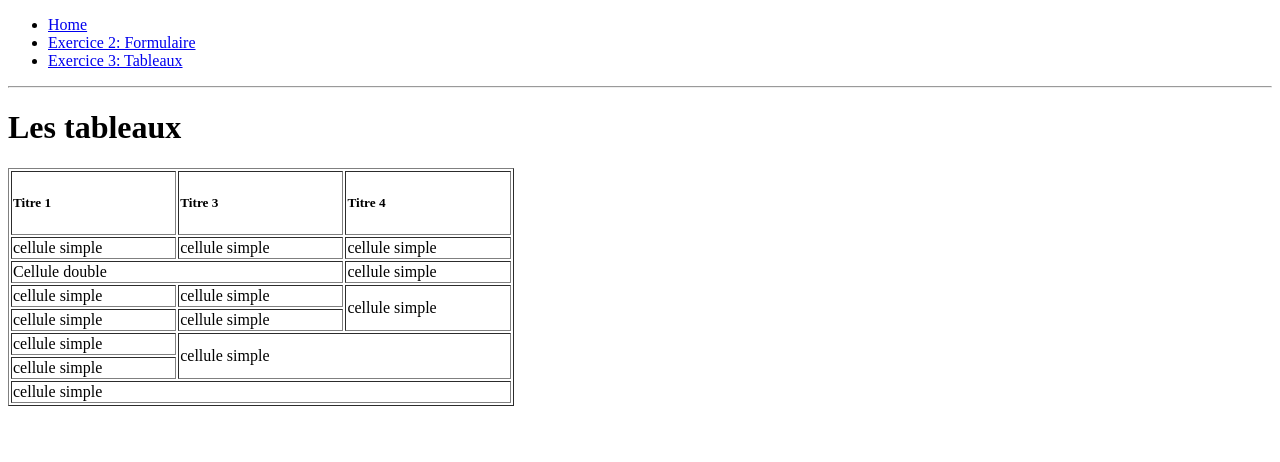
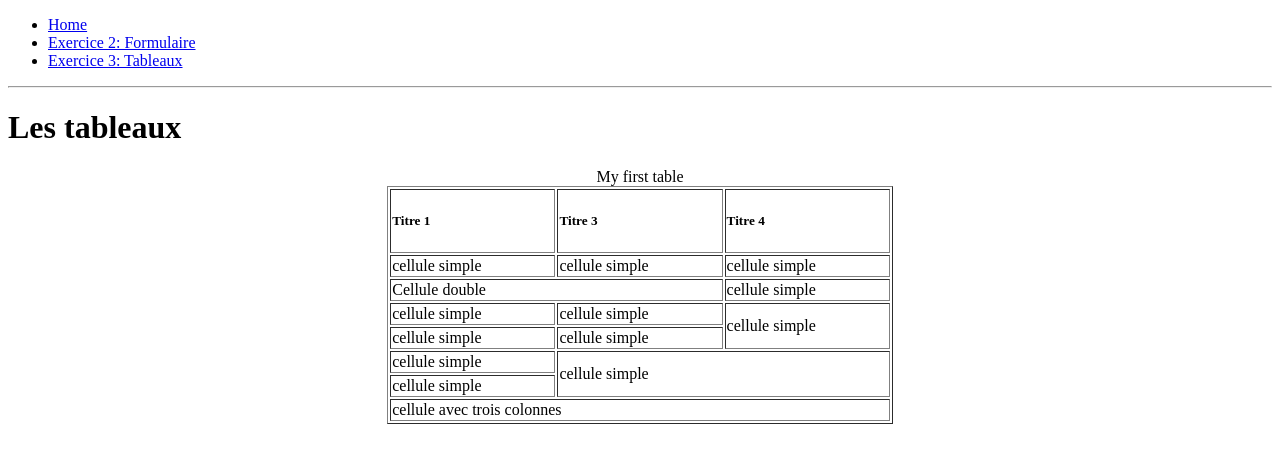
Before and after one commit to Mampionona33/exercice_dev, a Next.js app: page /exercice_3 in a window 1280 px wide. Shown: the top 462 px of the page. Built offline with nearby package versions, Linux system fonts and the light colour scheme.

Commit message:
adding caption to table

```diff
--- a/src/pages/exercice_3.js
+++ b/src/pages/exercice_3.js
@@ -7,7 +7,7 @@ export default function Exercice3() {
       <Navbar />
       <hr />
       <h1>Les tableaux</h1>
-      <table border={1} width={"40%"}>
+      <table align="center" border={1} width={"40%"}>
         <thead>
           <tr>
             <td>
@@ -50,9 +50,10 @@ export default function Exercice3() {
             <td>cellule simple</td>
           </tr>
           <tr>
-            <td colSpan={3}>cellule simple</td>
+            <td colSpan={3}>cellule avec trois colonnes</td>
           </tr>
         </tbody>
+        <caption>My first table</caption>
       </table>
     </React.Fragment>
   );
```
